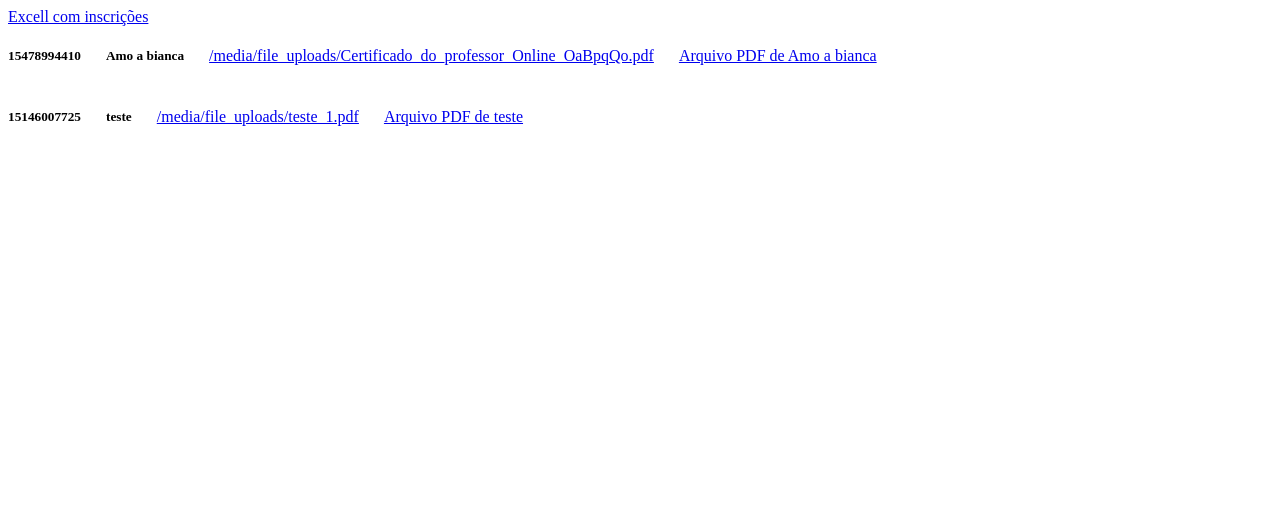
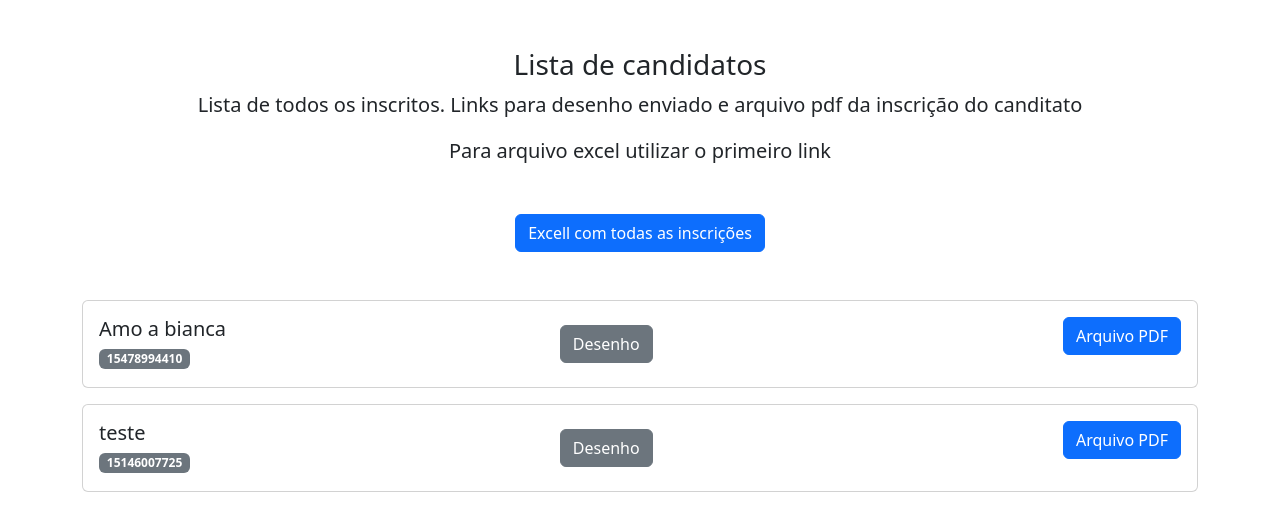
Before and after one commit to raphael-rbbr/estudioescoladeanimacao, a Django app: page /list in a window 1280 px wide. Shown: the top 531 px of the page. Run offline with Django 4.2, Linux system fonts and the light colour scheme; data comes from the database, SQL or seed files in the repository; some libraries are stand-ins or nearby versions.

Commit message:
changes to list page

```diff
--- a/campaings/templates/base.html
+++ b/campaings/templates/base.html
@@ -8,7 +8,9 @@
   <meta name="viewport" content="width=device-width, initial-scale=1.0">
   <meta property="description" content="{% block description %}Descubra um ambiente dedicado a conectar pesquisadores, estudantes e instituições acadêmicas. Encontre as melhores oportunidades de pesquisa em diversas áreas e compartilhe suas próprias vagas. Simplifique a gestão de recursos humanos acadêmicos e conecte-se com talentos promissores. Impulsione sua carreira acadêmica com nossa plataforma intuitiva e abrangente.{% endblock description %}">
   <meta name="propeller" content="6927e8a827565cee6f85563433b6454e">
-
+  {% load bootstrap5 %}
+  {% bootstrap_css %}
+  {% bootstrap_javascript %}
 </head>
 
 {% block structure %}{% endblock structure %}
--- a/campaings/templates/list.html
+++ b/campaings/templates/list.html
@@ -1,18 +1,38 @@
 {% extends "base.html" %}
 
 {% block content %}
-<div style="display: flex; flex-direction: column;">
-  <a class="dropdown-item" href="{% url 'inscription_csv' %}">Excell com inscrições</a>
-  {% comment %} <a class="dropdown-item" href="{% url 'inscription_pdf' %}">Venue PDF File</a> {% endcomment %}
+
+<div class="container mt-5">
+  <div class="text-center mb-5">
+    <h3>Lista de candidatos</h3>
+    <p class="lead">Lista de todos os inscritos. Links para desenho enviado e arquivo pdf da inscrição do canditato</p>
+    <p class="lead">Para arquivo excel utilizar o primeiro link</p>
+  </div>
+
+  <div class="text-center mb-5">
+    <a class="btn btn-primary" href="{% url 'inscription_csv' %}">Excell com todas as inscrições</a>
+  </div>
+  {% for inscription in inscriptions %}
+
+  <div class="card mb-3">
+    <div class="card-body">
+      <div class="d-flex flex-column flex-lg-row">
+        <div class="row flex-fill">
+          <div class="col-sm-5">
+            <h4 class="h5">{{ inscription.name }}</h4>
+            <span class="badge bg-secondary">{{ inscription.cpf  }}</span>
+          </div>
+          <div class="col-sm-4 py-2">
+            <a class="btn btn-secondary" target="_blank" href="{{ inscription.file.url }}">Desenho</a>
+
+          </div>
+          <div class="col-sm-3 text-lg-end">
+            <a class="btn btn-primary" href="{% url 'inscription_pdf' inscription.id %}">Arquivo PDF</a>
+          </div>
+        </div>
+      </div>
+    </div>
+  </div>
+  {% endfor%}
 </div>
-{% for inscription in inscriptions %}
-<div style="display: flex; flex-direction: row; align-items: center;">
-  <h5>{{ inscription.cpf  }}</h5>
-
-    <h5 style="margin-left: 25px">{{ inscription.name }}</h5>
-
-    <a style="margin-left: 25px" href="{{ inscription.file.url }}">{{inscription.file.url}}</a>
-    <a style="margin-left: 25px" href="{% url 'inscription_pdf' inscription.id %}">Arquivo PDF de {{ inscription.name }}</a>
-  </div>
-{% endfor%}
 {% endblock %}
--- a/estudioescoladeanimacao/settings.py
+++ b/estudioescoladeanimacao/settings.py
@@ -51,6 +51,7 @@ THIRD_PARTY_APPS = [
     # "crispy_forms",
     'phonenumber_field',
     'bootstrap_datepicker_plus',
+    'bootstrap5',
     # 'cpffield',
 
 ]
--- a/requirements.txt
+++ b/requirements.txt
@@ -1,9 +1,11 @@
 annotated-types==0.7.0
 asgiref==3.8.1
+beautifulsoup4==4.13.3
 chardet==5.2.0
 dj-database-url==1.3.0
 Django==4.2.19
 django-bootstrap-datepicker-plus==5.0.3
+django-bootstrap-v5==1.0.11
 django-phonenumber-field==5.2.0
 gunicorn==20.1.0
 phonenumbers==8.13.54
@@ -14,6 +16,7 @@ pydantic_core==2.27.2
 PyMuPDF==1.25.3
 pypdf==5.3.0
 reportlab==4.3.1
+soupsieve==2.6
 sqlparse==0.5.3
 typing_extensions==4.12.2
 whitenoise==6.4.0
```
Also changed, not shown: 1 other file.
